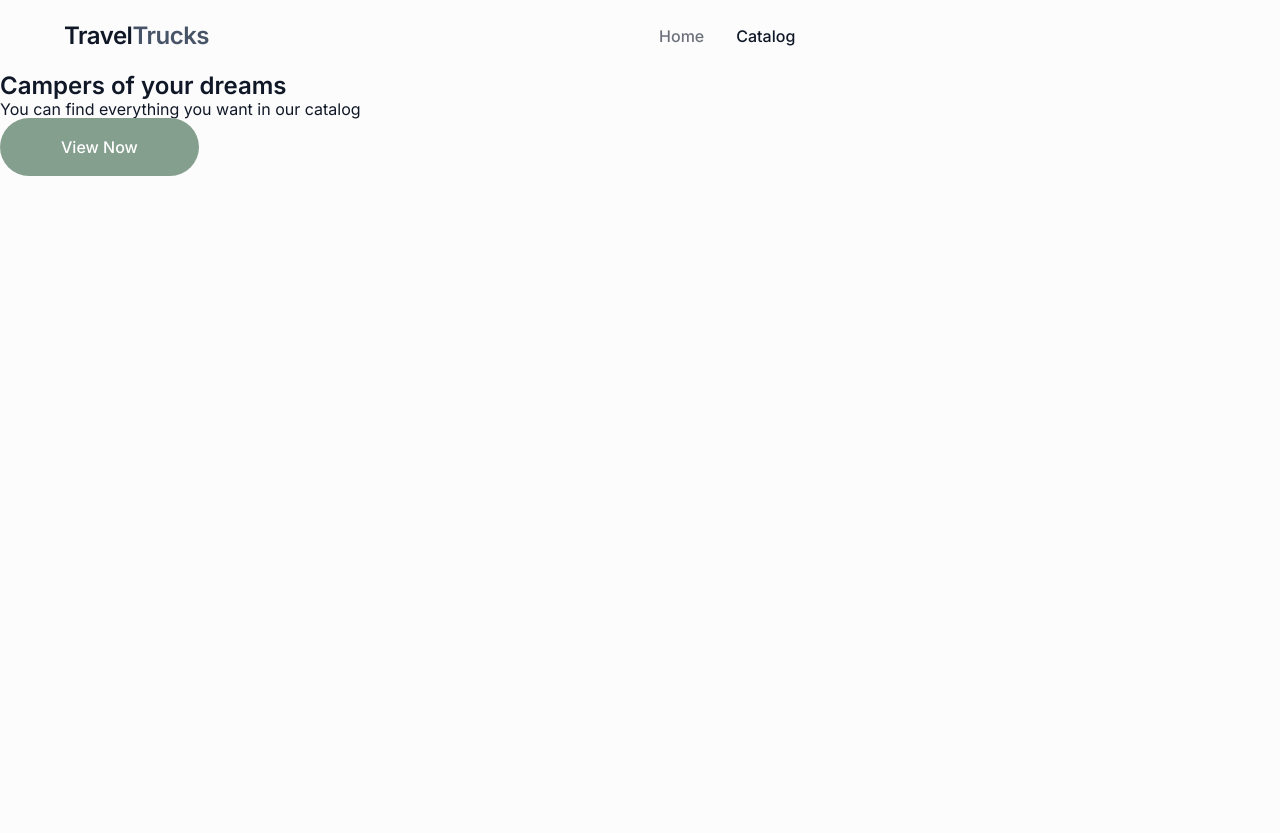
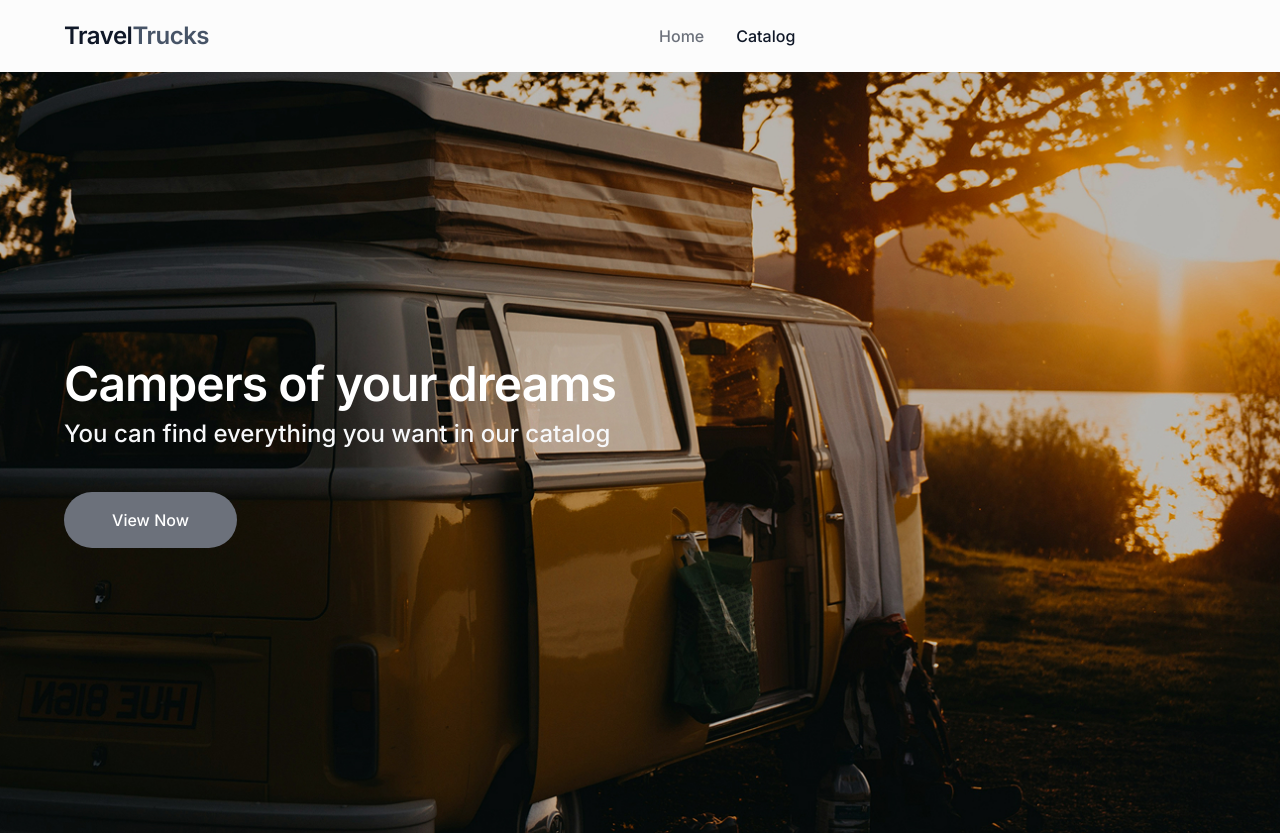
Before and after one commit to 777Afanas/travel-trucks-app, a React (Vite) app: page / in a window 1280 px wide. Before the commit the page ends 800 px from the top, so only its background shows below. Built offline with nearby package versions, Linux system fonts and the light colour scheme.

Commit message:
feat: style homepage structural layout

```diff
--- a/src/components/home/Hero/Hero.jsx
+++ b/src/components/home/Hero/Hero.jsx
@@ -1,4 +1,3 @@
-
 import { Link } from 'react-router-dom';
 import Button from '../../shared/Button/Button';
 import styles from './Hero.module.css';
@@ -6,17 +5,22 @@ import styles from './Hero.module.css';
 const Hero = () => {
   return (
     <section className={styles.heroSection}>
+      {/* Текстовий блок: рівно 571 x 176 */}
       <div className={styles.heroContainer}>
         <h1 className={styles.heroTitle}>Campers of your dreams</h1>
         <p className={styles.heroSubtitle}>
           You can find everything you want in our catalog
         </p>
+      </div>
 
-        {/* Чистий перехід без зайвого збереження state */}
-        <Link to="/catalog" style={{ textDecoration: 'none' }}>
-          <Button>View Now</Button>
-        </Link>
-      </div>
+      {/* Кнопка: винесена окремо, рендериться як Link, ширина 173px, top: 500px */}
+      <Button
+        as={Link}
+        to="/catalog"
+        className={styles.heroBtn}
+      >
+        View Now
+      </Button>
     </section>
   );
 };
--- a/src/components/home/Hero/Hero.module.css
+++ b/src/components/home/Hero/Hero.module.css
@@ -0,0 +1,54 @@
+.heroSection {
+    background-image: url('./hero-bg.jpg');
+    background-repeat: no-repeat;
+    background-position: center;
+    background-size: cover;
+
+    max-width: 1440px;
+    height: 761px;
+    margin: 0 auto;
+    position: relative;
+    box-sizing: border-box;
+}
+
+/* Чистий текстовий контейнер 571x176 */
+.heroContainer {
+    width: 571px;
+    /* height: 176px; */
+    height: auto;
+    display: flex;
+    flex-direction: column;
+
+    position: absolute;
+    top: 284px;
+    left: 64px;
+}
+
+.heroTitle {
+    color: #FFFFFF;
+    font-family: "Inter", sans-serif;
+    font-size: 48px;
+    font-weight: 600;
+    line-height: 56px;
+    letter-spacing: -0.02em;
+    margin: 0 0 6px 0;
+    /* Точно 16px відступу між рядками тексту */
+}
+
+.heroSubtitle {
+    color: #F7F8FA;
+    font-family: "Inter", sans-serif;
+    font-size: 24px;
+    font-weight: 500;
+    line-height: 32px;
+    margin: 0;
+    /* Чистий нуль, щоб не роздувати висоту 176px */
+}
+
+/* Окремий селектор для точного позиціонування кнопки під текстовим блоком */
+.heroBtn {
+    position: absolute;
+    top: 420px;
+    /* 284px (top контейнера) + 176px (його висота) + 40px (відступ до кнопки) = 500px */
+    left: 64px;
+}
--- a/src/components/shared/Button/Button.jsx
+++ b/src/components/shared/Button/Button.jsx
@@ -1,4 +1,3 @@
-
 import styles from './Button.module.css';
 
 const Button = ({
@@ -8,6 +7,7 @@ const Button = ({
   variant = 'primary', // 'primary' або 'secondary'
   fullWidth = false,   // якщо true, кнопка розтягнеться на 100%
   as: Component = 'button', // ДОДАНО: для гнучкості (button або Link)
+  className,
   ...props             // ДОДАНО: збирає to, target, rel тощо
 }) => {
 
@@ -15,7 +15,8 @@ const Button = ({
   const buttonClassName = [
     styles.button,
     styles[variant],
-    fullWidth ? styles.fullWidth : ''
+    fullWidth ? styles.fullWidth : '',
+    className,
   ].join(' ').trim();
 
   return (
@@ -30,30 +31,4 @@ const Button = ({
   );
 };
 
-// const Button = ({
-//   children,
-//   onClick,
-//   type = 'button',
-//   variant = 'primary', // 'primary' або 'secondary'
-//   fullWidth = false     // якщо true, кнопка розтягнеться на 100%
-// }) => {
-
-//   // Збираємо класи в один рядок
-//   const buttonClassName = [
-//     styles.button,
-//     styles[variant],
-//     fullWidth ? styles.fullWidth : ''
-//   ].join(' ').trim();
-
-//   return (
-//     <button
-//       type={type}
-//       className={buttonClassName}
-//       onClick={onClick}
-//     >
-//       {children}
-//     </button>
-//   );
-// };
-
 export default Button;
--- a/src/components/shared/Button/Button.module.css
+++ b/src/components/shared/Button/Button.module.css
@@ -1,43 +1,44 @@
-/* Базовий клас для всіх кнопок */
 .button {
     display: inline-flex;
     align-items: center;
     justify-content: center;
     gap: 10px;
-    /* Відступ між іконкою та текстом (наприклад, для х у Clear filters) */
 
-    text-decoration: none; /* Гарантує, що текст у Link не буде підкресленим */
+    text-decoration: none;
     font-family: inherit;
     font-weight: 500;
     font-size: 16px;
     line-height: 1.5;
+    white-space: nowrap;
 
-    padding: 16px 60px;     /* Стандартний великий падінг */
+    /* Точні розміри з Figma */
+    width: 173px;
+    height: 56px;
+    padding: 16px 60px;
+    box-sizing: border-box;
+
     border-radius: 200px;
     cursor: pointer;
     border: 1px solid transparent;
     transition: background-color 0.2s ease, border-color 0.2s ease, color 0.2s ease;
 }
 
-/* Модифікатор ширини */
 .fullWidth {
     width: 100%;
-    /* padding-left: 20px; */
-    /* Зменшуємо бокові падінги для адаптивності */
-    /* padding-right: 20px; */
 }
 
-/* Основна зелена кнопка (View Now, Search, Send, Show more) */
+/* Оновлено під точні кольори макету */
 .primary {
-    background-color: #859f8f;
+    background-color: #6C717B;
+    /* Grey-green */
     color: #ffffff;
 }
 
 .primary:hover {
-    background-color: #6d8576;
+    background-color: #525A63; /* ЗМІНЕНО: Точний колір Green Hover з макету */
+    /* Green Hover */
 }
 
-/* Другорядна (Load more, Clear filters) */
 .secondary {
     background-color: transparent;
     color: #101828;
```
Also changed, not shown: src/components/home/Hero/hero-bg.jpg (added).
